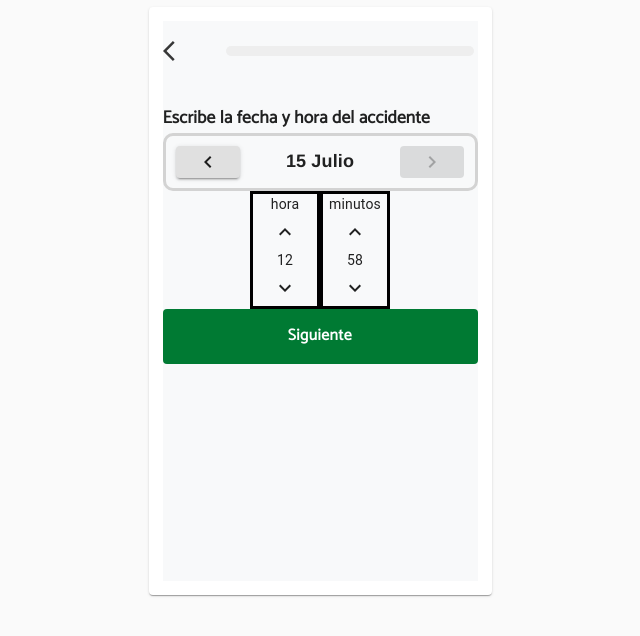
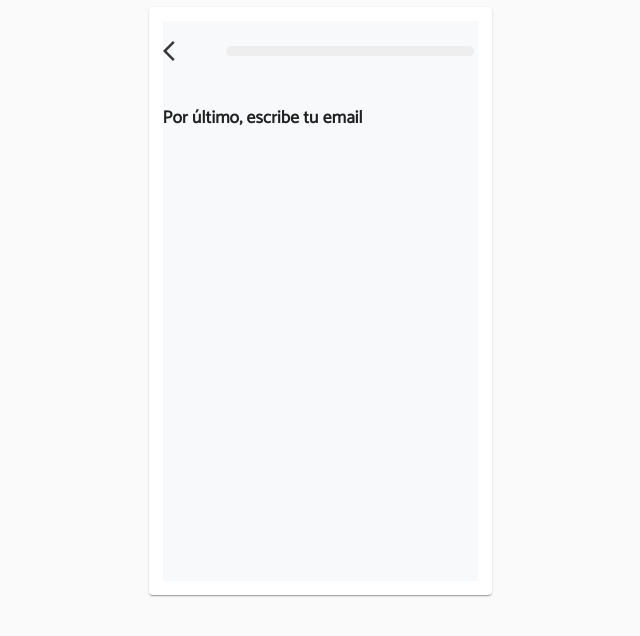
Before and after one commit to aronysalvador/AdmisionFront, a React (Create React App) app: page / in a window 1280 px wide. Shown: the top 636 px of the page, without its empty margins (320-960 px from the left). Built offline with nearby package versions, Linux system fonts and the light colour scheme; what msal would draw is missing.

Commit message:
Integrar cabecera y texto

```diff
--- a/src/containers/Main/index.jsx
+++ b/src/containers/Main/index.jsx
@@ -15,6 +15,7 @@ import LugarExactoSiniestro from "../LugarSiniestro/LugarExactoSiniestro";
 import LugarReferenciaSiniestro from "../LugarSiniestro/LugarReferenciaSiniestro";
 import HealthForecast from "../HealthForecast/index";
 import HealthForecastIsapre from "../HealthForecastIsapre/index";
+import ValidarCorreoElectronico from "../ValidarCorreoElectronico/ValidarCorreoElectronico";
 
 const Main = (props) => {
   const classes = useStyles();
@@ -43,6 +44,8 @@ const Main = (props) => {
         return <HealthForecast />;
       case 10:
         return <HealthForecastIsapre />;
+      case 11:
+        return <ValidarCorreoElectronico />;
       case 500:
         return <PacienteNoAfiliadoError />;
       default:
--- a/src/containers/ValidarCorreoElectronico/ValidarCorreoElectronico.jsx
+++ b/src/containers/ValidarCorreoElectronico/ValidarCorreoElectronico.jsx
@@ -1,9 +1,27 @@
 import React, { useState, useEffect } from "react";
+import { Button, Typography, TextField } from "@material-ui/core";
+import Cabecera from "../../components/cabecera/index";
+import { getComunStyle } from "../../css/comun";
+import { siniestroStyle } from "../../css/siniestroStyle";
+import { useSelector, shallowEqual, useDispatch } from "react-redux";
+import { handleSetStep, updateForm } from "../../redux/actions/AdmissionAction";
 
 const ValidarCorreoElectronico = () => {
+  const dispatch = useDispatch();
+  const {
+    addmissionForm: { step, percentage },
+  } = useSelector((state) => state, shallowEqual);
+
+  const { root, buttonAchs, pregunta } = getComunStyle();
+  const { mobileLabel } = siniestroStyle();
+
   return (
-    <div>
-      <h1>Validar Email</h1>
+    <div className={root}>
+      <Cabecera
+        dispatch={() => dispatch(handleSetStep(step - 1))}
+        percentage={percentage}
+      />
+      <Typography className={pregunta}>Por último, escribe tu email</Typography>
     </div>
   );
 };
--- a/src/redux/models/AdmissionForm.js
+++ b/src/redux/models/AdmissionForm.js
@@ -1,5 +1,5 @@
 export const AdmissionForm = {
-  step: 6,
+  step: 11,
   percentage: 0,
   rut: "",
   isAfiliado: "",
```
